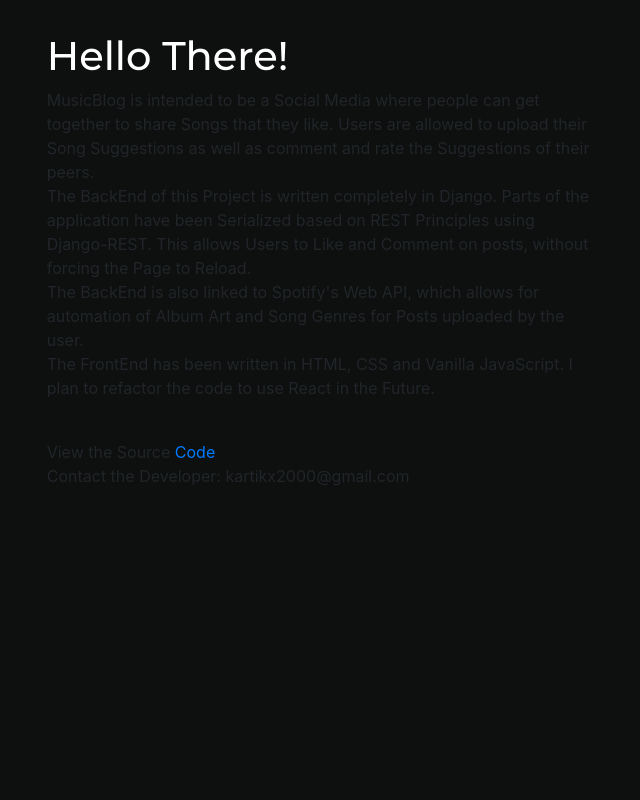
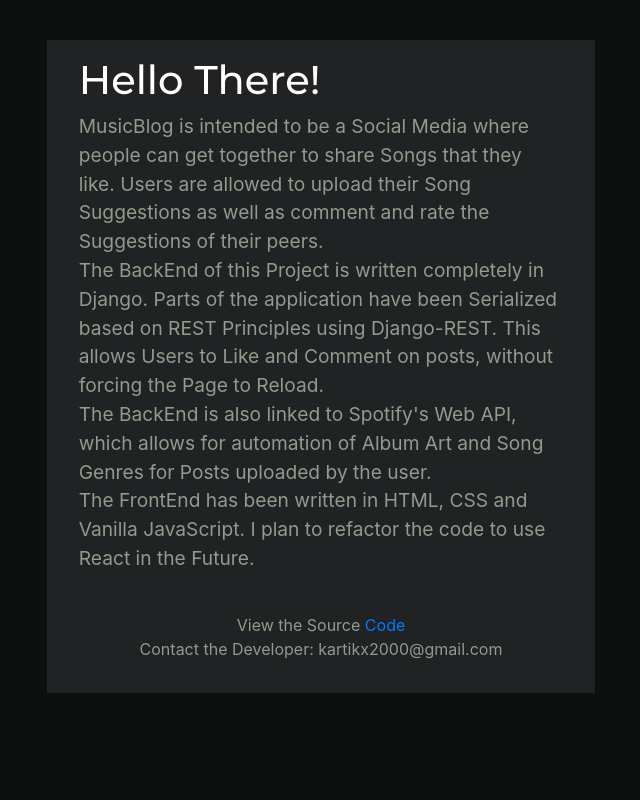
Before and after one commit to kartikx/musicBlog, a Django app: page /about/ in a window 1280 px wide. Shown: the part 80-880 px from the top of the page, without its empty margins (319-959 px from the left). Run offline with Django 3.2, Linux system fonts and the light colour scheme; some libraries are stand-ins or nearby versions.

Commit message:
Compiled CSS changes

```diff
--- a/mBlogApp/static/CSS/main.css
+++ b/mBlogApp/static/CSS/main.css
@@ -114,7 +114,7 @@ h1 {
           box-sizing: border-box;
   width: 100px;
   height: 100px;
-  border: 0px solid #2ccfec;
+  border: 0px solid #1db954;
   border-radius: 50%;
   padding: 0.5em;
   -webkit-transition: border-width 50ms ease-in;
@@ -124,6 +124,10 @@ h1 {
 
 .upload-photo-modal .modal-container img:hover {
   border-width: 2px;
+}
+
+.upload-button {
+  display: none;
 }
 
 .create-post-modal {
@@ -669,6 +673,22 @@ body {
   font-size: 1.2rem;
 }
 
+.about-div {
+  grid-area: middle;
+  padding: 1em 2em;
+  background-color: #202224;
+  color: #929b8c;
+}
+
+.about-div p {
+  font-size: 1.2rem;
+}
+
+.about-div .about-footer {
+  font-size: 1rem;
+  text-align: center;
+}
+
 body {
   background: black;
   min-height: calc(100vh - 5rem);
@@ -744,4 +764,17 @@ body {
       -ms-flex-align: center;
           align-items: center;
 }
+
+.block-404 {
+  text-align: center;
+}
+
+.block-404 img {
+  height: 60vh;
+}
+
+.block-404 span {
+  font-size: 1.2rem;
+  color: #929b8c;
+}
 /*# sourceMappingURL=main.css.map */
--- a/mBlogApp/static/CSS/main.scss
+++ b/mBlogApp/static/CSS/main.scss
@@ -1,4 +1,4 @@
-@import 'profile', 'feed', 'welcome', 'navbar', 'genre';
+@import 'profile', 'feed', 'welcome', 'navbar', 'genre', 'about';
 
 body {
     background: black;
```
